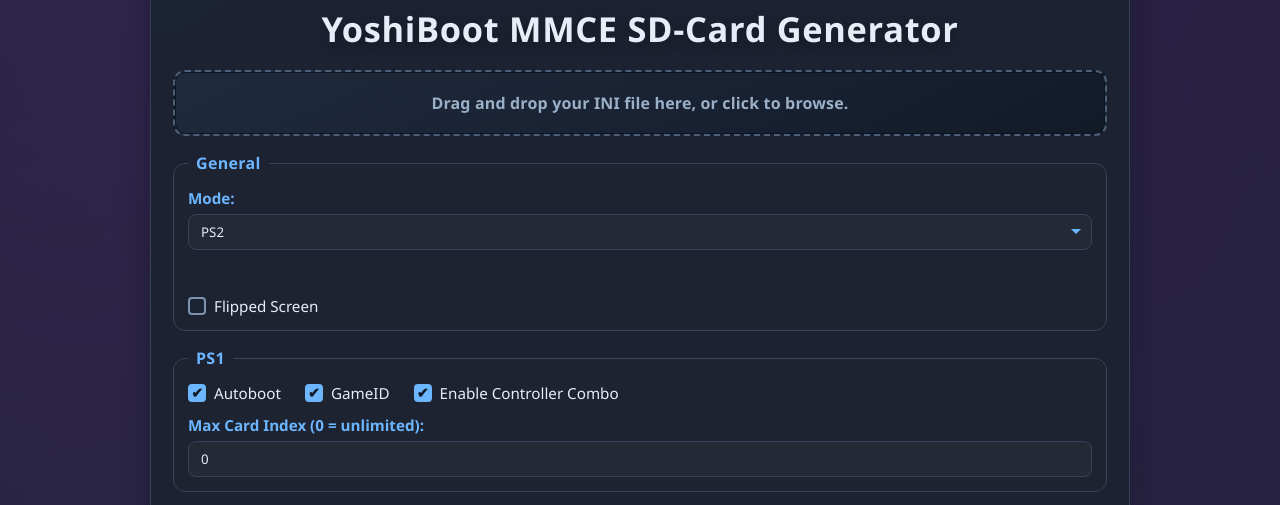
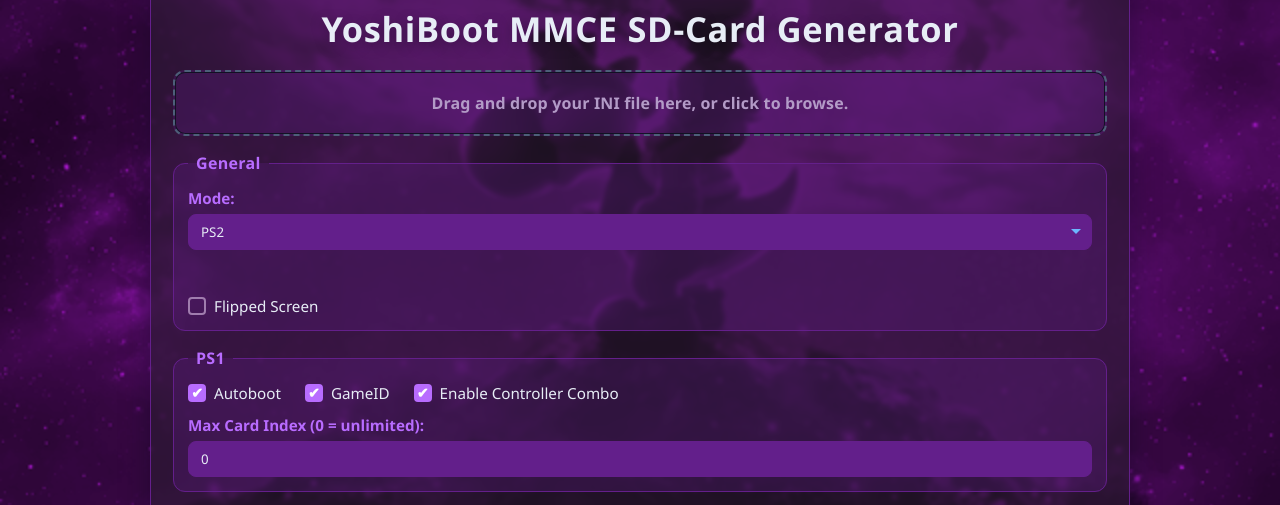
Before and after one commit to aleelyoshi/MMCE-SD-Builder, a plain HTML site: page index.html in a window 1280 px wide. Shown: the part 283-788 px from the top of the page. Drawn offline with nearby package versions, Linux system fonts and the light colour scheme.

Commit message:
YoshiBoot MMCE

```diff
--- a/index.html
+++ b/index.html
@@ -11,14 +11,14 @@
     :root {
       --bg-top: #0f1722;
       --bg-bottom: #1d2736;
-      --panel-bg: rgba(28, 35, 49, 0.95);
-      --panel-soft: #1d2330;
-      --panel-border: #364359;
+      --panel-bg: rgba(43, 28, 49, 0.616);
+      --panel-soft: #631f8b44;
+      --panel-border: #641f8b;
       --ink: #e7edf6;
-      --muted: #9bb0c7;
-      --accent: #6cb6ff;
-      --accent-strong: #2d8cf0;
-      --checkbox-border: #7d93ae;
+      --muted: #b39bc7;
+      --accent: #b86cff;
+      --accent-strong: #982df0;
+      --checkbox-border: #a07dae;
     }
 
     * {
@@ -32,10 +32,12 @@
       padding: 24px 16px 36px;
       color: var(--ink);
       font-family: 'Segoe UI', sans-serif;
-      background:
-        radial-gradient(circle at 10% 10%, rgba(196, 108, 255, 0.15), transparent 100%),
-        radial-gradient(circle at 90% 0%, rgba(61, 22, 92, 0.28), transparent 100%),
-        linear-gradient(160deg, var(--bg-top) 0%, var(--bg-bottom) 100%);
+      background-image: url("./img/bg.png");
+      background-size: cover;
+      background-position: center;
+      background-repeat: no-repeat;
+      background-attachment: fixed;
+      background-color: #500b70;
     }
 
     button,
@@ -88,7 +90,7 @@
       color: var(--muted);
       font-weight: 600;
       letter-spacing: 0.01em;
-      background: linear-gradient(155deg, #1f2a3c 0%, #182233 55%, #121a28 100%);
+      background-color: #631f8b44;
       box-shadow: inset 0 0 0 1px rgba(11, 18, 30, 0.85);
       transition: border-color 0.2s, background 0.2s, box-shadow 0.2s, color 0.2s;
     }
@@ -96,7 +98,7 @@
     #dropZone.hover {
       border-color: var(--accent);
       color: var(--ink);
-      background: rgba(108, 182, 255, 0.14);
+      background: #631f8b44;
       box-shadow: inset 0 0 0 1px rgba(108, 182, 255, 0.2);
     }
 
@@ -143,7 +145,7 @@
       width: 100%;
       border: 1px solid var(--panel-border);
       border-radius: 8px;
-      background-color: #232a36;
+      background-color: #631f8b;
       color: var(--ink);
       padding: 8px 12px;
     }
@@ -174,7 +176,7 @@
       display: inline-block;
       position: relative;
       cursor: pointer;
-      background: #1a2433;
+      background: #00000000;
       transition: border-color 0.2s, background-color 0.2s;
     }
 
@@ -186,7 +188,7 @@
     input[type="checkbox"].modern-checkbox:checked::after {
       content: '✔';
       font-size: 14px;
-      color: #131b29;
+      color: #ffffff;
       position: absolute;
       top: 50%;
       left: 50%;
@@ -218,7 +220,7 @@
     .bootcards-container>div {
       border: 1px solid var(--panel-border);
       border-radius: 10px;
-      background: #20293a;
+      background: #631f8b44;
       padding: 10px;
     }
 
@@ -250,7 +252,7 @@
       border: 1px solid transparent;
       border-radius: 8px;
       background: var(--accent);
-      color: #131b29;
+      color: #ffffff;
       font-size: 0.98rem;
       font-weight: 700;
       cursor: pointer;
```
Also changed, not shown: img/bg.png (added).
